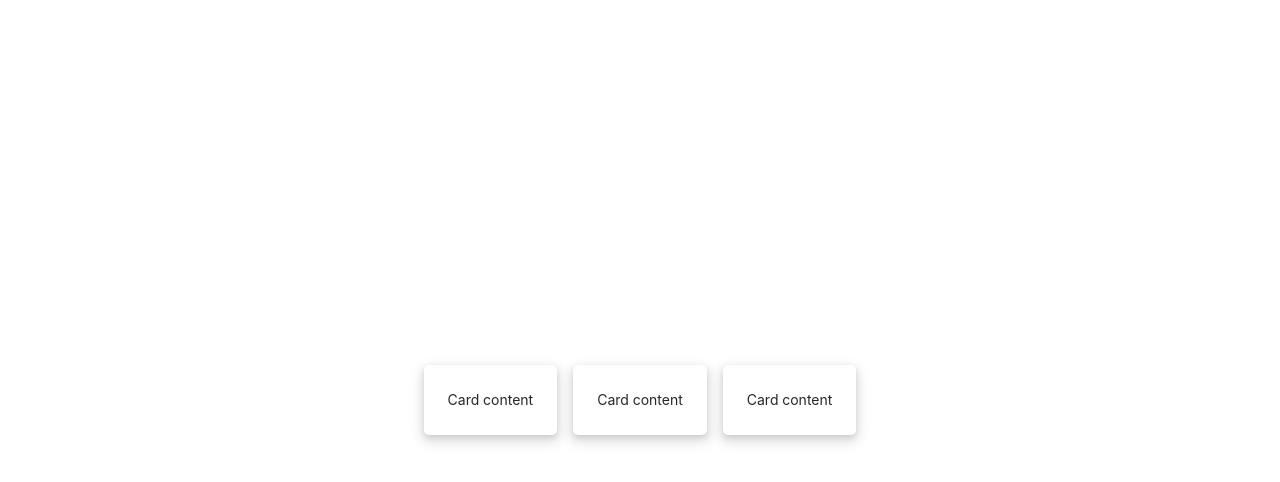
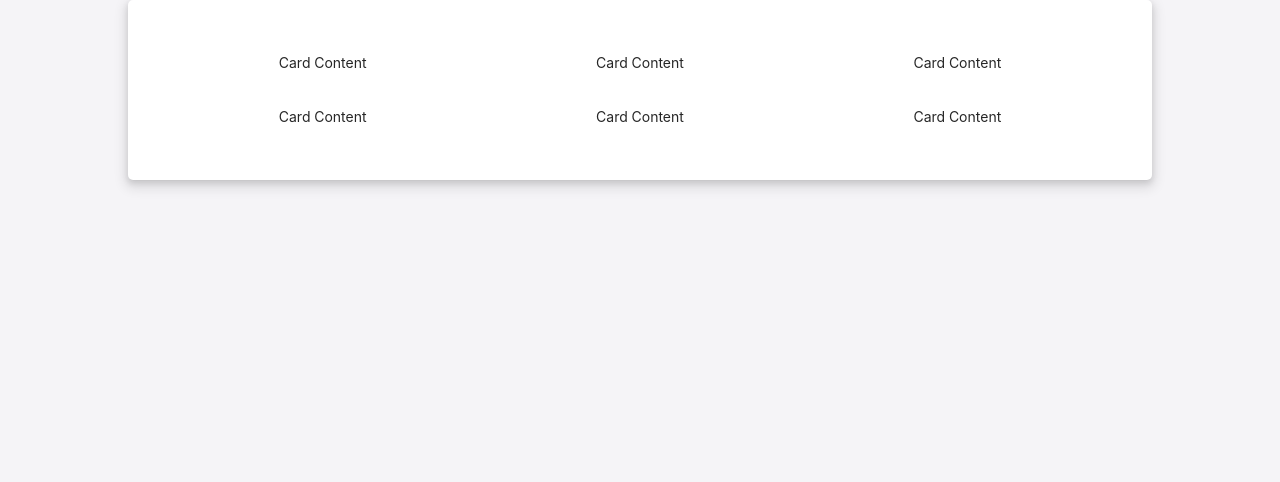
Before and after one commit to MichaelGee/stock-watch, a React (Create React App) app: page / in a window 1280 px wide. Shown: the top 482 px of the page. Built offline with nearby package versions, Linux system fonts and the light colour scheme.

Commit message:
card added

```diff
--- a/src/App.css
+++ b/src/App.css
@@ -18,8 +18,7 @@ body{
 }
 
 .App-header {
-  background-color: white;
-  min-height: 100vh;
+
   display: flex;
   flex-direction: column;
   align-items: center;
--- a/src/components/card.js
+++ b/src/components/card.js
@@ -1,5 +1,6 @@
 import React from "react";
-import { Card, Col, Row } from "antd";
+import { Card } from "antd";
+import styled from "styled-components";
 
 const BasicCard = () => {
   const card = {
@@ -8,28 +9,37 @@ const BasicCard = () => {
     borderColor: "transparent",
     boxShadow:
       "0 1px 2px -2px rgba(0, 0, 0, 0.16), 0 3px 6px 0 rgba(0, 0, 0, 0.12), 0 5px 12px 4px rgba(0, 0, 0, 0.09)",
+    width: "80vw",
+    padding: "12px",
   };
 
+  const ContentContainer = styled.div`
+    display: grid;
+    grid-template-columns: repeat(auto-fit, minmax(300px, 1fr));
+    grid-gap: 0px;
+    @media (max-width: 1214px) {
+      grid-template-columns: repeat(auto-fit, minmax(250px, 1fr));
+    }
+    @media (max-width: 714px) {
+      grid-template-columns: repeat(auto-fit, minmax(130px, 1fr));
+    }
+  `;
+  const CardContent = styled.div`
+    padding: 1rem;
+  `;
   return (
     <div>
       <div className='site-card-wrapper'>
-        <Row gutter={16}>
-          <Col span={8}>
-            <Card style={card} bordered={false}>
-              Card content
-            </Card>
-          </Col>
-          <Col span={8}>
-            <Card style={card} bordered={false}>
-              Card content
-            </Card>
-          </Col>
-          <Col span={8}>
-            <Card style={card} bordered={false}>
-              Card content
-            </Card>
-          </Col>
-        </Row>
+        <Card style={card} bordered={false}>
+          <ContentContainer>
+            <CardContent>Card Content</CardContent>
+            <CardContent>Card Content</CardContent>
+            <CardContent>Card Content</CardContent>
+            <CardContent>Card Content</CardContent>
+            <CardContent>Card Content</CardContent>
+            <CardContent>Card Content</CardContent>
+          </ContentContainer>
+        </Card>
       </div>
     </div>
   );
```
